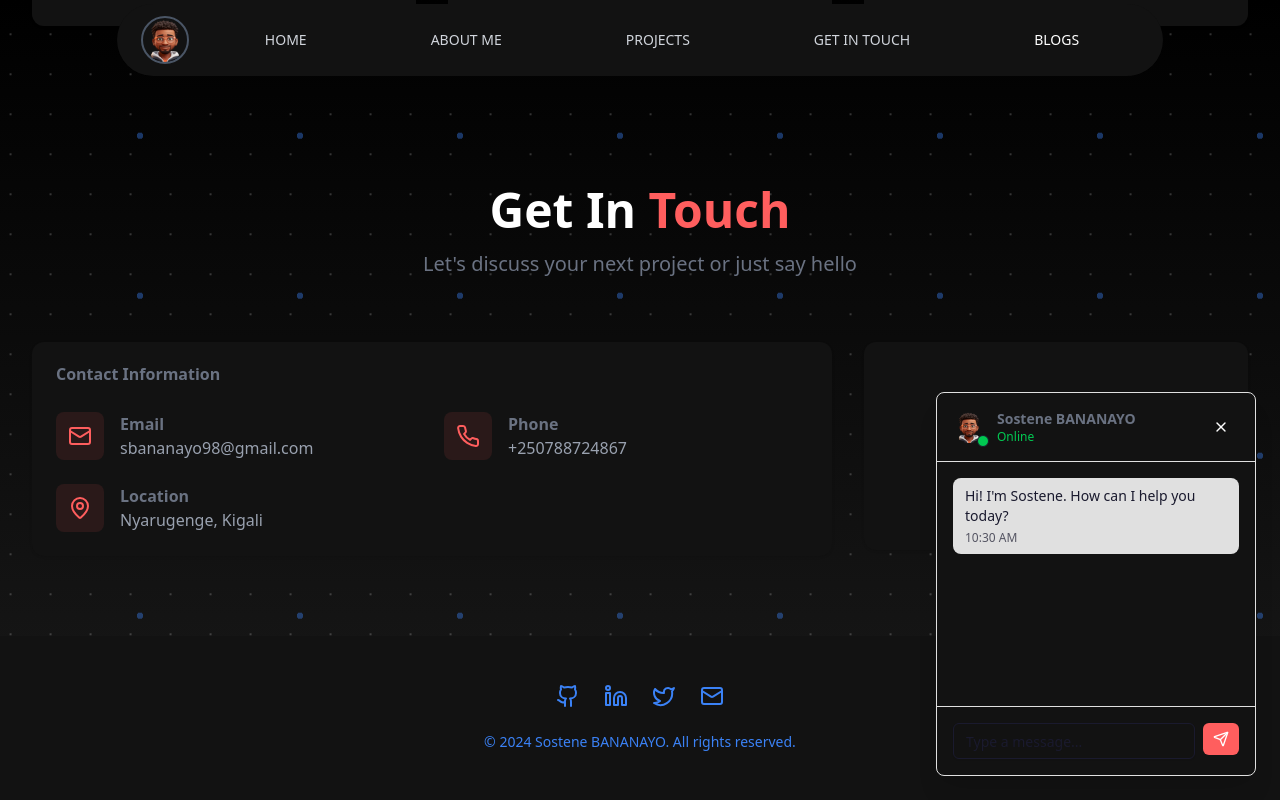
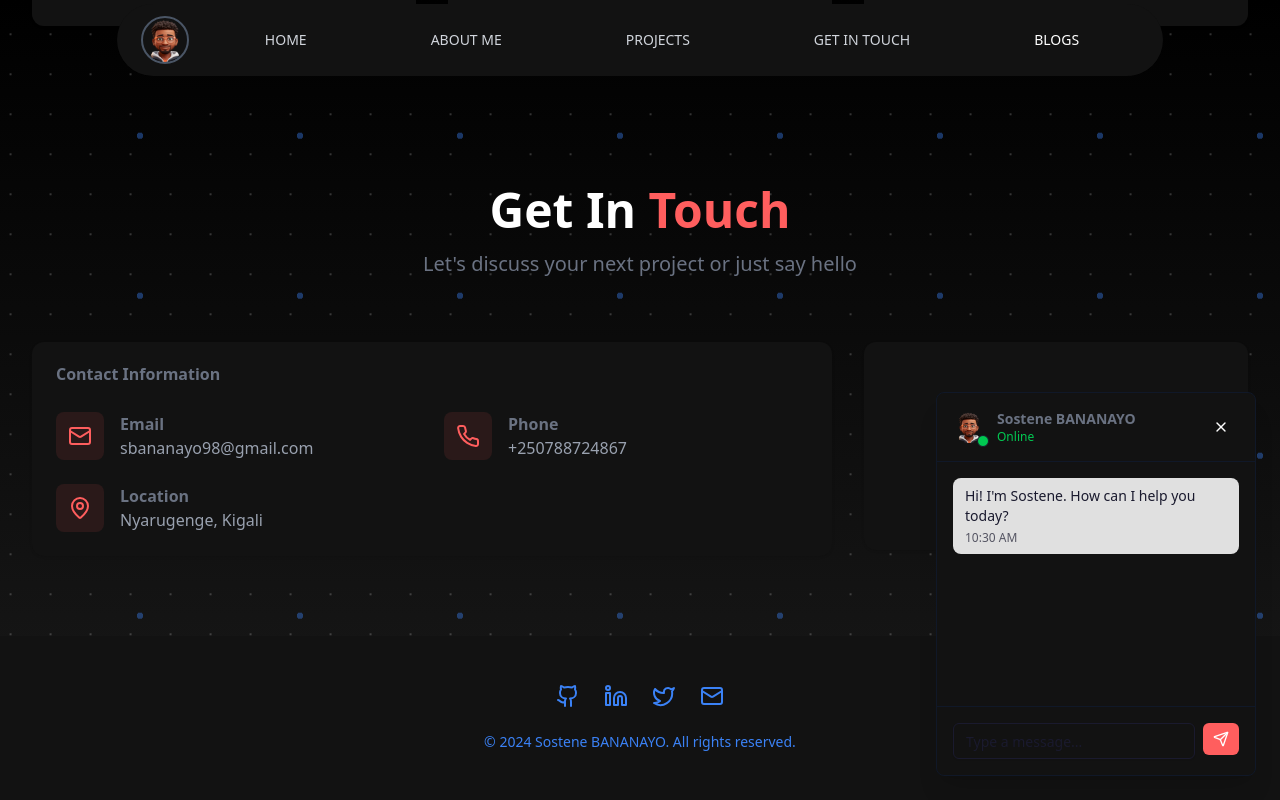
Before and after one commit to Bananayosostene/sostene, a Next.js app: page / in a window 1280 px wide. Both pictures are taken after a click on the button 1107 px from the left and 4480 px from the top of the page. Shown: the part 4048-4848 px from the top of the page. Built offline with nearby package versions, Linux system fonts and the light colour scheme.

Commit message:
deploy 2

```diff
--- a/src/components/chat-section.tsx
+++ b/src/components/chat-section.tsx
@@ -166,9 +166,9 @@ export default function ChatSection() {
 
       {/* Chat Window */}
       {isChatOpen && (
-        <div className="fixed bottom-6 right-6 w-80 h-96 bg-background border border-border rounded-lg shadow-xl z-50 flex flex-col">
+        <div className="fixed bottom-6 right-6 w-80 h-96 bg-background border border-gray-900 rounded-lg shadow-xl z-50 flex flex-col">
           {/* Chat Header */}
-          <div className="flex items-center justify-between p-4 border-b border-border">
+          <div className="flex items-center justify-between p-4 border-b border-gray-900">
             <div className="flex items-center gap-3">
               <div className="relative">
                 <Image
@@ -222,7 +222,7 @@ export default function ChatSection() {
           {/* Chat Input */}
           <form
             onSubmit={handleSendMessage}
-            className="p-4 border-t border-border"
+            className="p-4 border-t border-gray-900"
           >
             <div className="flex gap-2">
               <Input
```
